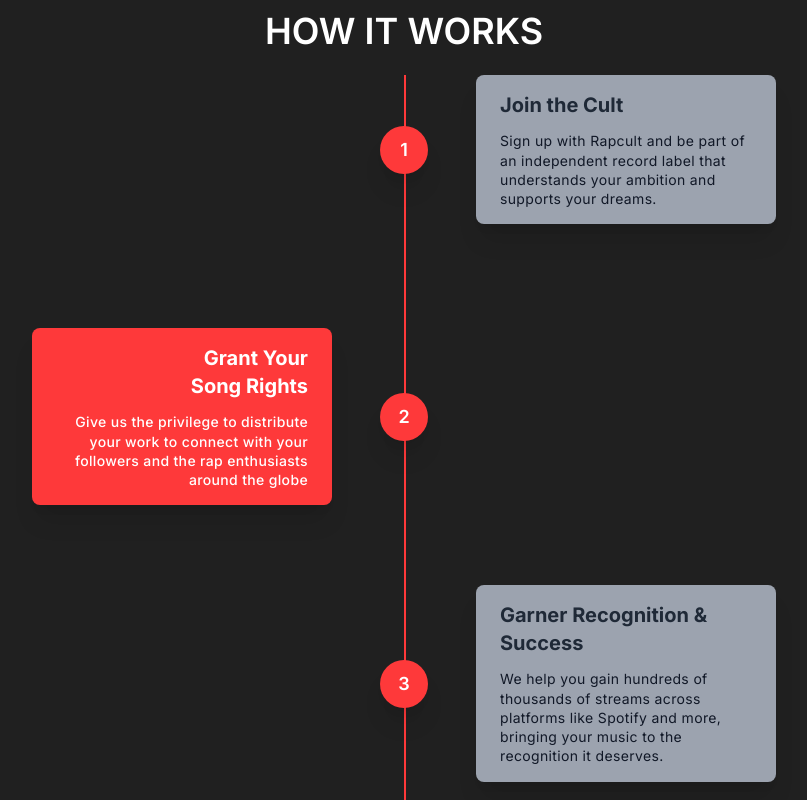
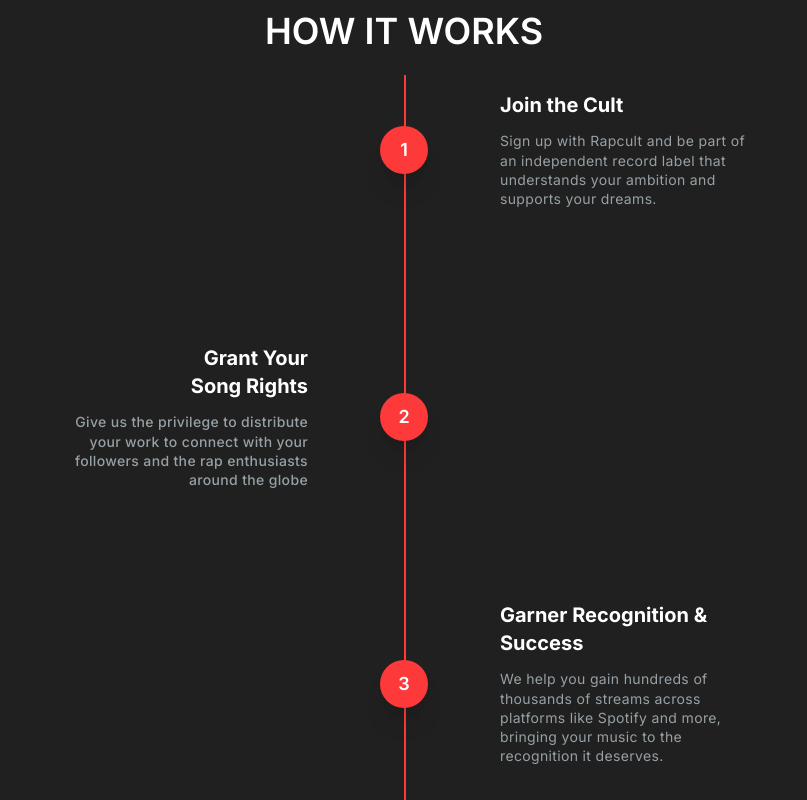
Before and after one commit to AljosaNj/rapcult, a Next.js app: page / in a window 1280 px wide. Shown: the part 2280-3080 px from the top of the page, without its empty margins (236-1043 px from the left). Built offline with nearby package versions, Linux system fonts and the light colour scheme.

Commit message:
newupdateees

```diff
--- a/app/components/Vertical.tsx
+++ b/app/components/Vertical.tsx
@@ -10,7 +10,7 @@
     <h1 className="text-4xl font-semibold"   >HOW IT WORKS</h1>
 </div>
 <br/>
-    <div className="border-2-2 absolute  border-red h-4/5
+    <div className="border-2-2 absolute  border-red lg:h-4/5 md:h-5/6 sm:h-5/6
      border left-1/2  z-0 " ></div>
 
     <div className="mb-8 flex justify-center items-center w-full right-timeline  gap-12  ">
@@ -18,11 +18,11 @@
       <div className="z-0 flex items-center order-1 bg-red shadow-xl w-12 h-12   rounded-full ">
         <h1 className="mx-auto font-semibold text-lg text-white">1</h1>
       </div>
-      <div className="order-1 bg-gray-400 rounded-lg shadow-xl w-3/12 px-6 py-4  sm:px-2  ">
-        <h3 className="mb-3 font-bold text-gray-800 text-xl sm:text-sm">Join
+      <div className="order-1 bg-black rounded-lg  w-3/12 px-6 py-4  sm:px-2  ">
+        <h3 className="mb-3 font-bold text-white text-xl sm:text-sm">Join
 
 the Cult</h3>
-        <p className="text-sm  sm:text-xs leading-snug tracking-wide text-gray-900 text-opacity-100">
+        <p className="text-sm  sm:text-xs leading-snug tracking-wide text-grey  text-opacity-100">
 Sign up with Rapcult and be part of an
 independent record label that understands
 your ambition and supports your dreams.
@@ -38,11 +38,12 @@
       <div className="z-0 flex items-center order-1 bg-red shadow-xl w-12 h-12 rounded-full">
         <h1 className="mx-auto text-white font-semibold text-lg">2</h1>
       </div>
-      <div className="order-1 bg-red rounded-lg shadow-xl w-3/12 px-6 py-4 sm:px-2">
+      <div className="order-1 bg-black rounded-lg  w-3/12 px-6 py-4 sm:px-2">
         <h3 className="mb-3 font-bold text-white text-right text-xl sm:text-sm">Grant Your<br/>
 
 Song Rights</h3>
-        <p className="text-sm sm:text-xs  text-right font-medium leading-snug tracking-wide text-white text-opacity-100">
+        <p className="text-sm sm:text-xs  text-right font-medium leading-snug tracking-wide text-grey
+         text-opacity-100">
 Give us the privilege to distribute your work to
 connect with your followers and the rap
 enthusiasts around the globe
@@ -58,11 +59,11 @@
       <div className="z-0 flex items-center order-1 bg-red shadow-xl w-12 h-12 rounded-full">
         <h1 className="mx-auto font-semibold text-lg text-white">3</h1>
       </div>
-      <div className="order-1 bg-gray-400 rounded-lg shadow-xl w-3/12 px-6 py-4 sm:px-2">
-        <h3 className="mb-3 font-bold text-gray-800 text-xl sm:text-sm">Garner Recognition
+      <div className="order-1 bg-black rounded-lg  w-3/12 px-6 py-4 sm:px-2">
+        <h3 className="mb-3 font-bold text-white text-xl sm:text-sm">Garner Recognition
 
 & Success</h3>
-        <p className="text-sm sm:text-xs leading-snug tracking-wide text-gray-900 text-opacity-100">
+        <p className="text-sm sm:text-xs leading-snug tracking-wide text-grey text-opacity-100">
           We help you gain hundreds of thousands of
 streams across platforms like Spotify and more,
 bringing your music to the recognition it deserves.
```
